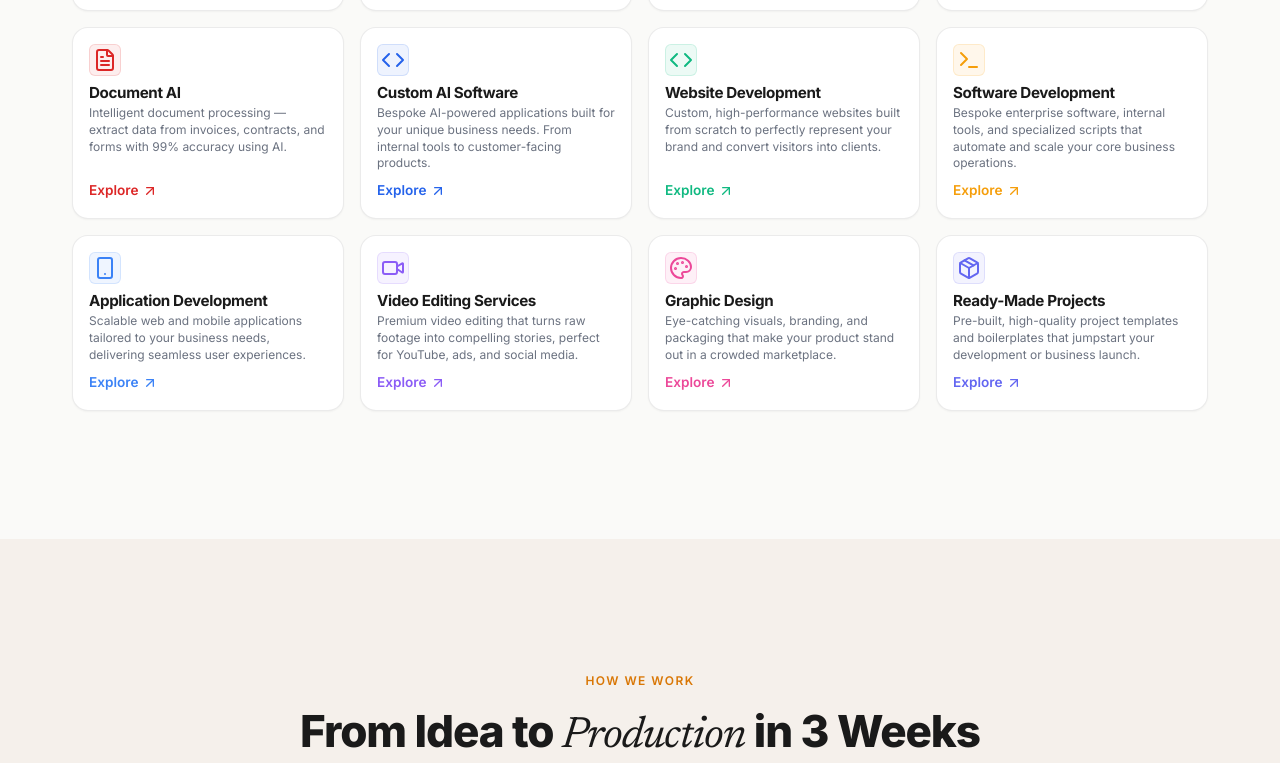
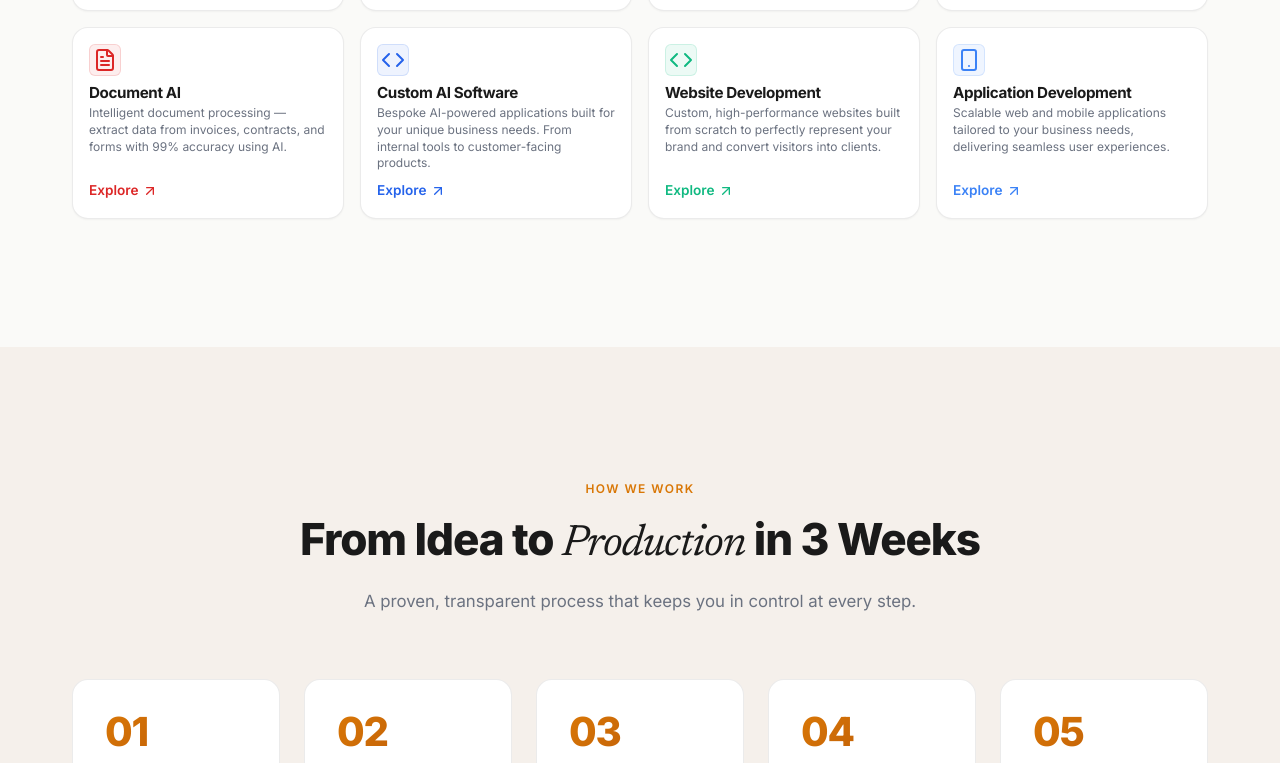
Before and after one commit to armansingh1196/Nuclipp-Website, a Next.js app: page / in a window 1280 px wide. Shown: the part 2097-2860 px from the top of the page. Built offline with nearby package versions, Linux system fonts and the light colour scheme.

Commit message:
Remove extraneous services, add Development phase step and update process grid

```diff
--- a/src/app/page.js
+++ b/src/app/page.js
@@ -1,4 +1,4 @@
-import { ArrowRight, Bot, MessageSquare, Workflow, Phone, FileText, Code, Clock, Shield, Zap, TrendingUp, CheckCircle2, ChevronRight, Sparkles, Video, Palette, Smartphone, Package, Terminal } from 'lucide-react';
+import { ArrowRight, Bot, MessageSquare, Workflow, Phone, FileText, Code, Clock, Shield, Zap, TrendingUp, CheckCircle2, ChevronRight, Sparkles, Smartphone } from 'lucide-react';
 import SectionHeading from '@/components/SectionHeading/SectionHeading';
 import ServiceCard from '@/components/ServiceCard/ServiceCard';
 import StatsCounter from '@/components/StatsCounter/StatsCounter';
@@ -71,14 +71,6 @@ const services = [
     features: ['Responsive Design', 'SEO Optimized', 'Lightning Fast', 'Modern Frameworks'],
   },
   {
-    icon: <Terminal size={24} />,
-    title: 'Software Development',
-    description: 'Bespoke enterprise software, internal tools, and specialized scripts that automate and scale your core business operations.',
-    href: '/solutions',
-    accentColor: '#F59E0B',
-    features: ['Custom Logic', 'Scalable Arch', 'API Integrations', 'Secure Backends'],
-  },
-  {
     icon: <Smartphone size={24} />,
     title: 'Application Development',
     description: 'Scalable web and mobile applications tailored to your business needs, delivering seamless user experiences.',
@@ -86,37 +78,14 @@ const services = [
     accentColor: '#3B82F6',
     features: ['Cross-Platform', 'Custom Architecture', 'Secure & Reliable', 'App Store Deploy'],
   },
-  {
-    icon: <Video size={24} />,
-    title: 'Video Editing Services',
-    description: 'Premium video editing that turns raw footage into compelling stories, perfect for YouTube, ads, and social media.',
-    href: '/solutions',
-    accentColor: '#8B5CF6',
-    features: ['Engaging Cuts', 'Color Grading', 'Motion Graphics', 'Sound Design'],
-  },
-  {
-    icon: <Palette size={24} />,
-    title: 'Graphic Design',
-    description: 'Eye-catching visuals, branding, and packaging that make your product stand out in a crowded marketplace.',
-    href: '/solutions',
-    accentColor: '#EC4899',
-    features: ['Brand Identity', 'Thumbnails & Ads', 'UI/UX Design', 'Social Content'],
-  },
-  {
-    icon: <Package size={24} />,
-    title: 'Ready-Made Projects',
-    description: 'Pre-built, high-quality project templates and boilerplates that jumpstart your development or business launch.',
-    href: '/solutions',
-    accentColor: '#6366F1',
-    features: ['Instant Setup', 'Production Ready', 'Customizable', 'Full Source Code'],
-  },
 ];
 
 const processSteps = [
   { number: '01', title: 'Discovery & Audit', description: 'We map your workflows, identify automation opportunities, and calculate potential ROI for your business.', duration: 'Week 1' },
   { number: '02', title: 'Prototype & Design', description: 'We build a working prototype of your AI system, test it with real scenarios, and iterate based on your feedback.', duration: 'Week 2' },
-  { number: '03', title: 'Deploy & Integrate', description: 'Production deployment with full integration into your existing tools — CRM, WhatsApp, Slack, or custom APIs.', duration: 'Week 3' },
-  { number: '04', title: 'Monitor & Optimize', description: 'Ongoing monitoring, performance optimization, and monthly reporting. We maintain it so you don\'t have to.', duration: 'Ongoing' },
+  { number: '03', title: 'Development Phase', description: 'We engineer the core systems, writing clean code and building scalable architectures tailored to your requirements.', duration: 'Week 3-4' },
+  { number: '04', title: 'Deploy & Integrate', description: 'Production deployment with full integration into your existing tools — CRM, WhatsApp, Slack, or custom APIs.', duration: 'Week 5' },
+  { number: '05', title: 'Monitor & Optimize', description: 'Ongoing monitoring, performance optimization, and monthly reporting. We maintain it so you don\'t have to.', duration: 'Ongoing' },
 ];
 
 const testimonials = [
--- a/src/app/page.module.css
+++ b/src/app/page.module.css
@@ -202,7 +202,7 @@
 
 .processGrid {
   display: grid;
-  grid-template-columns: repeat(4, 1fr);
+  grid-template-columns: repeat(5, 1fr);
   gap: var(--space-lg);
   position: relative;
 }
```
